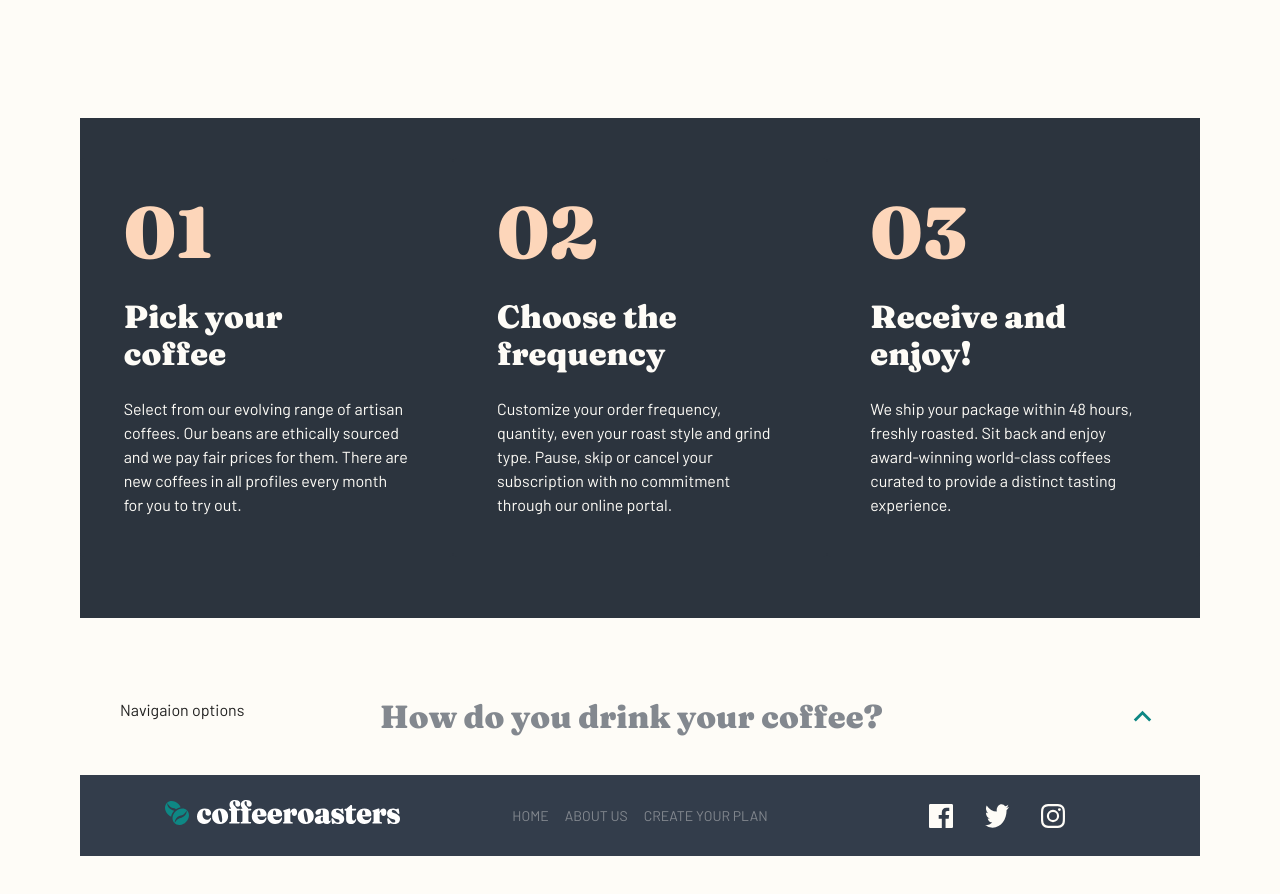
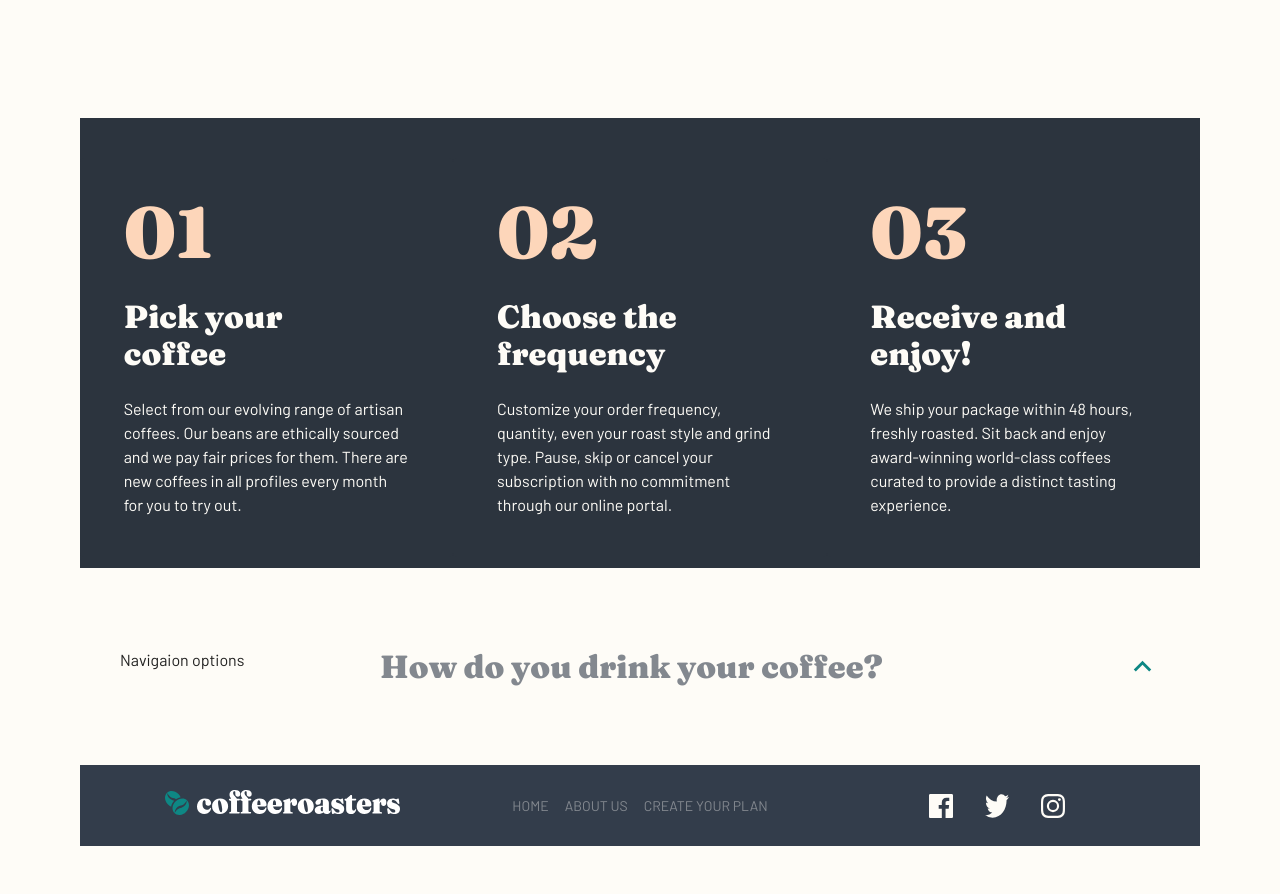
Before and after one commit to EamonnHegarty/coffeeroasters-subscription-site, a React (Vite) app: page /create-your-plan in a window 1280 px wide. Shown: the part 430-1324 px from the top of the page. Built offline with nearby package versions, Linux system fonts and the light colour scheme.

Commit message:
further minor styling fix

```diff
--- a/src/pages/CreateYourPlan.tsx
+++ b/src/pages/CreateYourPlan.tsx
@@ -19,7 +19,7 @@
         mobileBackground={planHeroConfig.mobileBackground}
       />
       <Box mt={15}>
-        <Grid container sx={{ backgroundColor: "#2C343E", minHeight: 500 }}>
+        <Grid container sx={{ backgroundColor: "#2C343E", minHeight: 450 }}>
           {STEPS.map((step) => (
             <Grid item xs={12} sm={4} key={step.id}>
               <StepsCard
@@ -35,9 +35,8 @@
           ))}
         </Grid>
       </Box>
-      <Box mt={10} mx={5}>
+      <Box my={10} mx={5}>
         <Grid container>
-          {/* Navigation options - Only visible for medium and up screens */}
           <Grid
             item
             xs={12}
```
